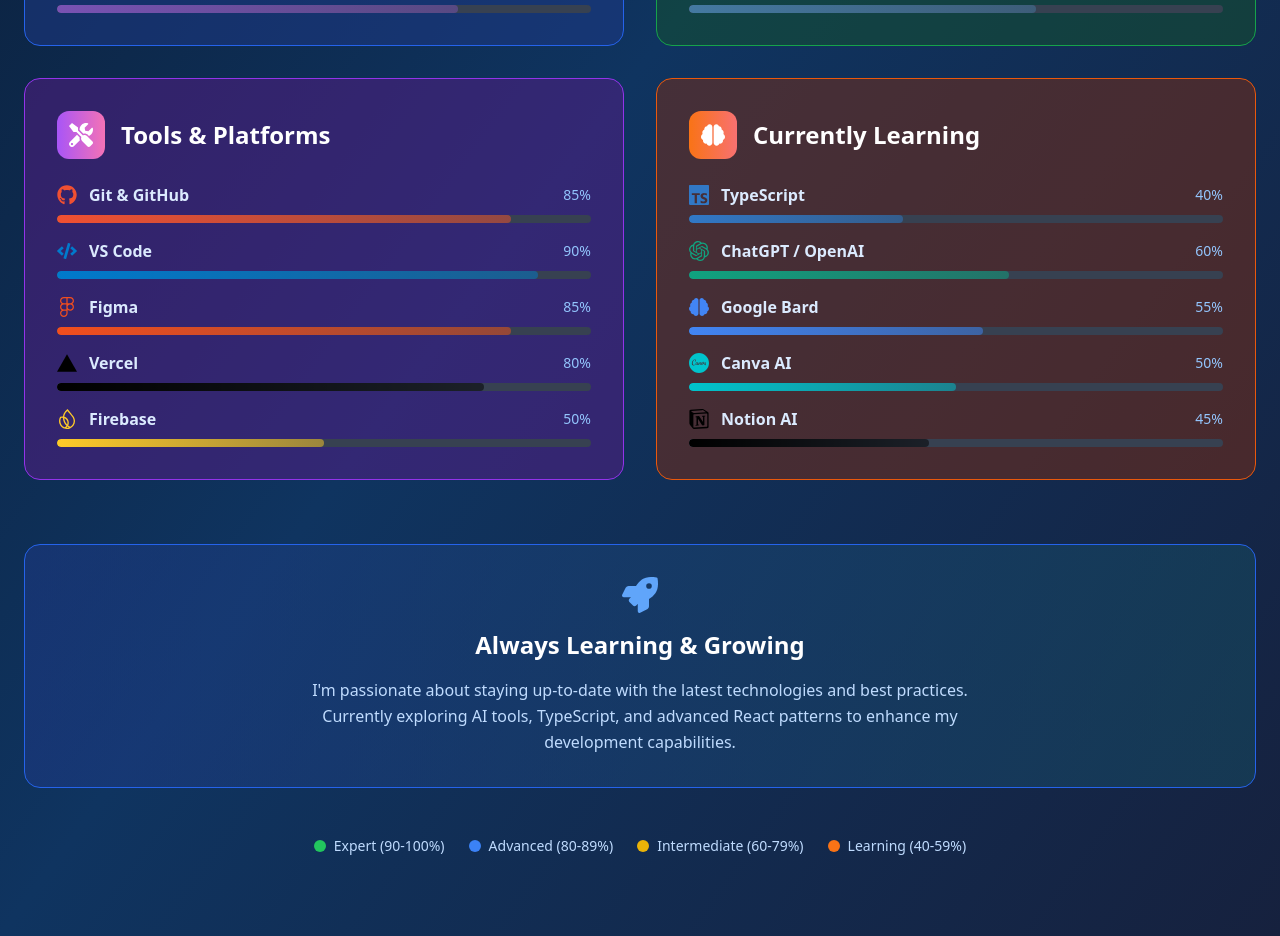
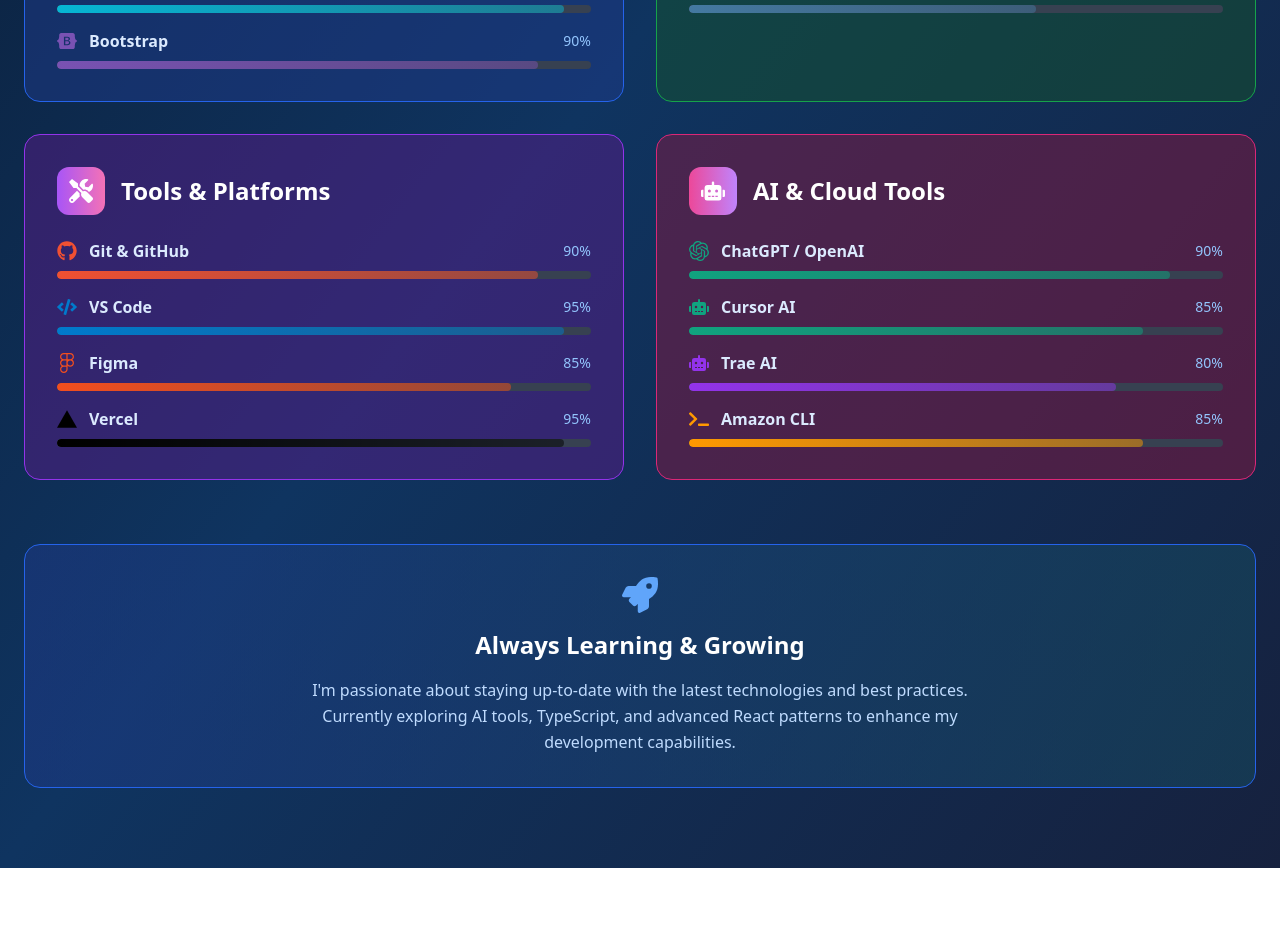
Before and after one commit to eman-projectspace/react-portfolio, a React (Create React App) app: page /skills in a window 1280 px wide. Shown: the part 800-1736 px from the top of the page. After the commit the page ends 1668 px from the top, so only its background shows below. Built offline with nearby package versions, Linux system fonts and the light colour scheme.

Commit message:
Added cursor ai,trae ai, amazon cli and vite in skills

```diff
--- a/src/components/Home.js
+++ b/src/components/Home.js
@@ -4,7 +4,7 @@ import { FaGithub, FaLinkedin } from 'react-icons/fa';
 import { Typewriter } from 'react-simple-typewriter';
 
 // import Reviews from './Reviews';
-const letters = ['C', 'O', 'D', 'E', 'R'];
+const letters = ['C', 'O', 'D', 'E', '', '', 'C', 'R', 'A', 'F', 'T', 'S'];
 
 const container = {
   hidden: {},
@@ -182,12 +182,12 @@ const Home = () => {
         >
           <h2 className="text-3xl font-bold text-white mb-12">🛠️ Skills</h2> {/* ⬅️ was mb-8 */}
           <div className="grid grid-cols-2 sm:grid-cols-3 md:grid-cols-4 gap-8 text-blue-300 text-lg"> {/* ⬅️ was gap-6 */}
-            <span>React</span>
+            <span>React+Vite</span>
             <span>Tailwind CSS</span>
             <span>JavaScript</span>
             <span>HTML5 & CSS3</span>
             <span>Git & GitHub</span>
-            <span>Firebase</span>
+            <span>Php/Laravel</span>
             <span>REST APIs</span>
             <span>Figma to Code</span>
           </div>
--- a/src/components/Skills.js
+++ b/src/components/Skills.js
@@ -1,15 +1,17 @@
 import React, { useState } from 'react';
 import { motion } from 'framer-motion';
+import { FaRobot, FaTerminal } from 'react-icons/fa';
+import { SiVite } from 'react-icons/si';
+
 import {
   FaHtml5, FaCss3Alt, FaJs, FaReact, FaNodeJs, FaLaravel,
   FaGithub, FaFigma, FaCode,
-  FaBrain, FaRocket, FaTools, FaServer, FaPalette
+  FaRocket, FaTools, FaServer, FaPalette
 } from 'react-icons/fa';
 import {
   SiTailwindcss, SiBootstrap, SiExpress, SiMongodb,
   SiPhp, SiMysql, SiVercel,
-  SiFirebase, SiTypescript, SiOpenai,
-  SiCanva, SiNotion
+  SiOpenai,
 } from 'react-icons/si';
 
 const Skills = () => {
@@ -32,12 +34,11 @@ const Skills = () => {
     'VS Code': FaCode,
     'Figma': FaFigma,
     'Vercel': SiVercel,
-    'Firebase': SiFirebase,
-    'TypeScript': SiTypescript,
     'ChatGPT / OpenAI': SiOpenai,
-    'Google Bard': FaBrain,
-    'Canva AI': SiCanva,
-    'Notion AI': SiNotion
+    'Vite': SiVite,
+    'Cursor AI': FaRobot,
+    'Trae AI': FaRobot,
+    'Amazon CLI': FaTerminal,
   };
 
   const categories = [
@@ -49,11 +50,12 @@ const Skills = () => {
       borderColor: 'border-blue-600',
       skills: [
         { name: 'HTML5', level: 95, color: '#E34F26' },
-        { name: 'CSS3', level: 90, color: '#1572B6' },
-        { name: 'JavaScript', level: 85, color: '#F7DF1E' },
-        { name: 'React.js', level: 80, color: '#61DAFB' },
-        { name: 'Tailwind CSS', level: 85, color: '#06B6D4' },
-        { name: 'Bootstrap', level: 75, color: '#7952B3' }
+        { name: 'CSS3', level: 95, color: '#1572B6' },
+        { name: 'JavaScript', level: 80, color: '#F7DF1E' },
+        { name: 'React.js', level: 85, color: '#61DAFB' },
+        { name: 'Vite', level: 80, color: '#646CFF' },
+        { name: 'Tailwind CSS', level: 95, color: '#06B6D4' },
+        { name: 'Bootstrap', level: 90, color: '#7952B3' }
       ]
     },
     {
@@ -63,10 +65,10 @@ const Skills = () => {
       bgColor: 'bg-green-900/50',
       borderColor: 'border-green-600',
       skills: [
-        { name: 'Node.js', level: 70, color: '#339933' },
-        { name: 'Express.js', level: 65, color: '#000000' },
+        { name: 'Node.js', level: 75, color: '#339933' },
+        { name: 'Express.js', level: 70, color: '#000000' },
         { name: 'Laravel', level: 60, color: '#FF2D20' },
-        { name: 'MongoDB', level: 55, color: '#47A248' },
+        { name: 'MongoDB', level: 85, color: '#47A248' },
         { name: 'PHP', level: 70, color: '#777BB4' },
         { name: 'MySQL', level: 65, color: '#4479A1' }
       ]
@@ -78,25 +80,23 @@ const Skills = () => {
       bgColor: 'bg-purple-900/50',
       borderColor: 'border-purple-600',
       skills: [
-        { name: 'Git & GitHub', level: 85, color: '#F05032' },
-        { name: 'VS Code', level: 90, color: '#007ACC' },
+        { name: 'Git & GitHub', level: 90, color: '#F05032' },
+        { name: 'VS Code', level: 95, color: '#007ACC' },
         { name: 'Figma', level: 85, color: '#F24E1E' },
-        { name: 'Vercel', level: 80, color: '#000000' },
-        { name: 'Firebase', level: 50, color: '#FFCA28' }
+        { name: 'Vercel', level: 95, color: '#000000' },
       ]
     },
     {
-      title: 'Currently Learning',
-      icon: FaBrain,
-      color: 'from-orange-500 to-red-400',
-      bgColor: 'bg-orange-900/50',
-      borderColor: 'border-orange-600',
+      title: 'AI & Cloud Tools',
+      icon: FaRobot,
+      color: 'from-pink-500 to-purple-400',
+      bgColor: 'bg-pink-900/50',
+      borderColor: 'border-pink-600',
       skills: [
-        { name: 'TypeScript', level: 40, color: '#3178C6' },
-        { name: 'ChatGPT / OpenAI', level: 60, color: '#10A37F' },
-        { name: 'Google Bard', level: 55, color: '#4285F4' },
-        { name: 'Canva AI', level: 50, color: '#00C4CC' },
-        { name: 'Notion AI', level: 45, color: '#000000' }
+        { name: 'ChatGPT / OpenAI', level: 90, color: '#10A37F' },
+        { name: 'Cursor AI', level: 85, color: '#10A37F' },
+        { name: 'Trae AI', level: 80, color: '#9333EA' },
+        { name: 'Amazon CLI', level: 85, color: '#FF9900' }
       ]
     }
   ];
@@ -264,31 +264,7 @@ const Skills = () => {
           </div>
         </motion.div>
 
-        {/* Skill Level Legend */}
-        <motion.div
-          className="mt-12 flex flex-wrap justify-center gap-6 text-sm"
-          initial={{ opacity: 0 }}
-          whileInView={{ opacity: 1 }}
-          transition={{ duration: 0.8 }}
-          viewport={{ once: true }}
-        >
-          <div className="flex items-center gap-2">
-            <div className="w-3 h-3 bg-green-500 rounded-full"></div>
-            <span className="text-blue-200">Expert (90-100%)</span>
-          </div>
-          <div className="flex items-center gap-2">
-            <div className="w-3 h-3 bg-blue-500 rounded-full"></div>
-            <span className="text-blue-200">Advanced (80-89%)</span>
-          </div>
-          <div className="flex items-center gap-2">
-            <div className="w-3 h-3 bg-yellow-500 rounded-full"></div>
-            <span className="text-blue-200">Intermediate (60-79%)</span>
-          </div>
-          <div className="flex items-center gap-2">
-            <div className="w-3 h-3 bg-orange-500 rounded-full"></div>
-            <span className="text-blue-200">Learning (40-59%)</span>
-          </div>
-        </motion.div>
+
       </div>
     </section>
   );
```
